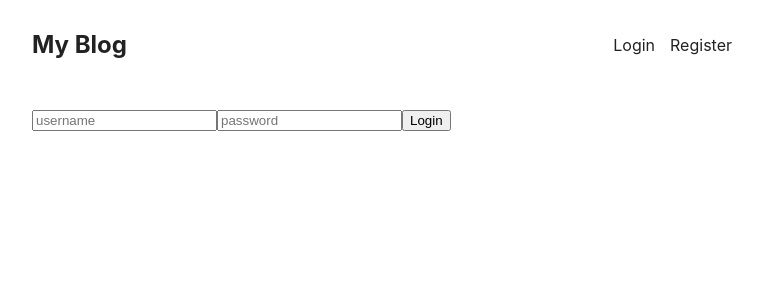
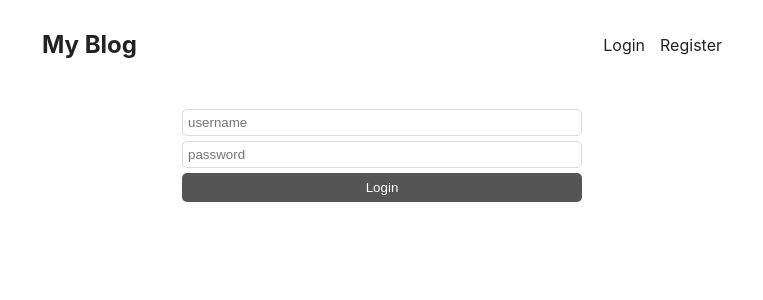
Before and after one commit to ekdeguzm/mern-blog, a React (Create React App) app in the folder client/: page /login in a window 1280 px wide. Shown: the top 300 px of the page, without its empty margins (258-1021 px from the left). Built offline with nearby package versions, Linux system fonts and the light colour scheme.

Commit message:
style login and register pages, input, button

```diff
--- a/client/src/App.css
+++ b/client/src/App.css
@@ -1,3 +1,7 @@
+*{
+  box-sizing: border-box;
+}
+
 body{
   color: #222;
 }
@@ -66,3 +70,28 @@
 div.post div.image{
   width: 100%;
 }
+
+form.login, form.register{
+  max-width: 400px;
+  margin: 0 auto;
+}
+
+input{
+  display: block;
+  margin-bottom: 5px;
+  width: 100%;
+  padding: 5px;
+  border: 1px solid #ddd;
+  border-radius: 5px;
+  background-color: #fff;
+}
+
+button{
+  width: 100%;
+  display: block;
+  background-color: #555;
+  border: 0;
+  color: #fff;
+  padding: 7px 0;
+  border-radius: 5px;
+}
--- a/client/src/pages/LoginPage.js
+++ b/client/src/pages/LoginPage.js
@@ -1,6 +1,6 @@
 export default function LoginPage() {
   return(
-    <form action="">
+    <form className="login">
       <input type="text" placeholder="username"></input>
       <input type="text" placeholder="password"></input>
       <button>Login</button>
--- a/client/src/pages/RegisterPage.js
+++ b/client/src/pages/RegisterPage.js
@@ -1,9 +1,9 @@
 export default function RegisterPage() {
   return(
-    <form action="">
-    <input type="text" placeholder="username"></input>
-    <input type="text" placeholder="password"></input>
-    <button>Login</button>
+    <form className="register">
+      <input type="text" placeholder="username"></input>
+      <input type="text" placeholder="password"></input>
+      <button>Login</button>
   </form>
   )
 }
```
